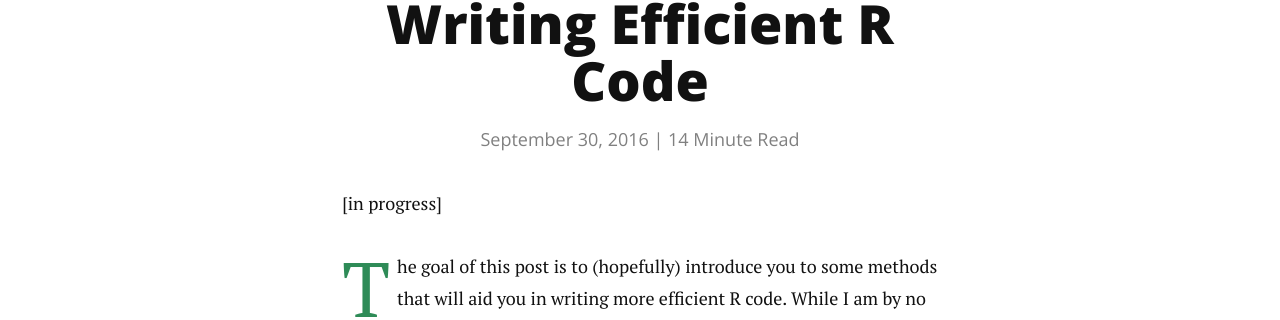
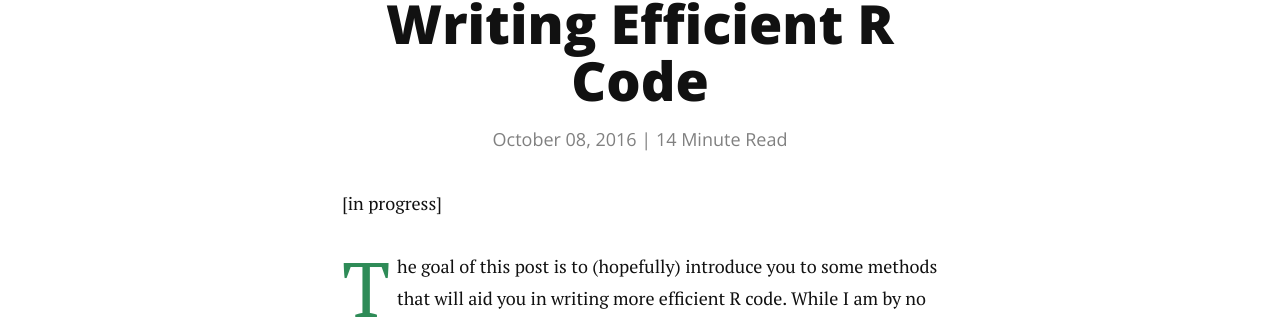
Before and after one commit to jwilber/old_website, a Jekyll site: the page built from _posts/2016-09-30-Writing-More-Efficient-R-Code.markdown, in a window 1280 px wide and 900 px high. Shown: the part 307-627 px from the top of the window. Built offline with Jekyll 4.4.1, drawn with Linux system fonts in a browser that asks for light colours; nearby versions of some CDN libraries; formulas are drawn with MathJax 3.

Commit message:
Update 2016-09-30-Writing-More-Efficient-R-Code.markdown

```diff
--- a/_posts/2016-09-30-Writing-More-Efficient-R-Code.markdown
+++ b/_posts/2016-09-30-Writing-More-Efficient-R-Code.markdown
@@ -1,7 +1,7 @@
 ---
 layout: post
 title:  "Writing Efficient R Code"
-date:   2016-09-30
+date:   2016-10-08
 ---
 [in progress]
 
```
